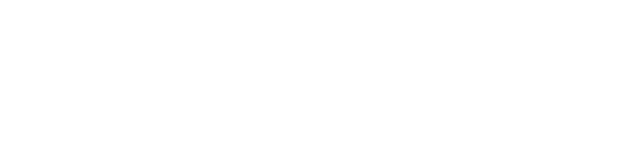
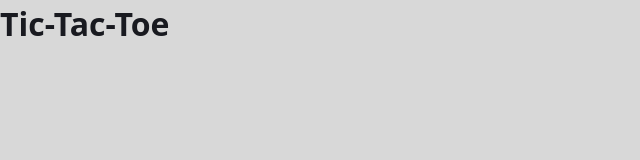
Before and after one commit to mosfi99/tic-tac-toe, a plain HTML site: page index.html in a window 1280 px wide. Shown: the whole page, without its empty margins (0-640 px from the left). Drawn offline with Linux system fonts and the light colour scheme.

Commit message:
Add HTML structure and CSS reset

```diff
--- a/index.html
+++ b/index.html
@@ -7,5 +7,10 @@
 		<link rel="stylesheet" href="style.css" />
 		<script src="./script.js" defer></script>
 	</head>
-	<body></body>
+	<body>
+		<header><h1>Tic-Tac-Toe</h1></header>
+		<main>
+			<section class="board"></section>
+		</main>
+	</body>
 </html>
--- a/style.css
+++ b/style.css
@@ -0,0 +1,134 @@
+/* reset */
+*,
+*::before,
+*::after {
+	box-sizing: border-box;
+}
+
+* {
+	margin: 0;
+}
+
+html {
+	scroll-behavior: smooth;
+}
+
+body {
+	line-height: 1.5;
+	-webkit-font-smoothing: antialiased;
+}
+
+img,
+picture,
+video,
+canvas,
+svg {
+	display: block;
+	max-width: 100%;
+}
+
+input,
+button,
+textarea,
+select {
+	font: inherit;
+}
+
+button {
+	background: none;
+	border: none;
+	padding: 0;
+	cursor: pointer;
+}
+
+p,
+h1,
+h2,
+h3,
+h4,
+h5,
+h6 {
+	overflow-wrap: break-word;
+}
+
+p {
+	text-wrap: pretty;
+}
+h1,
+h2,
+h3,
+h4,
+h5,
+h6 {
+	text-wrap: balance;
+}
+/* end of reset */
+
+/* variables */
+:root {
+	font-size: 16px;
+
+	/* responsive font sizes */
+	--f-s: clamp(0.95rem, 0.25vw + 0.85rem, 1rem);
+	--f-m: clamp(1.1rem, 0.3vw + 1rem, 1.125rem);
+	--f-l: clamp(1.25rem, 0.4vw + 1rem, 1.5rem);
+
+	/* line height */
+	--lh-tight: 1.2;
+	--lh-relaxed: 1.75;
+
+	/* spacing rem */
+	--rem-0-25: 0.25rem;
+	--rem-0-50: 0.5rem;
+	--rem-1: 1rem;
+	--rem-1-25: 1.25rem;
+	--rem-1-50: 1.5rem;
+	--rem-2: 2rem;
+	--rem-3: 3rem;
+	--rem-4: 4rem;
+	--rem-5: 5rem;
+
+	/* contextual spacing */
+	--em-0-25: 0.25em;
+	--em-0-5: 0.5em;
+	--em-1: 1em;
+	--em-1-50: 1.5em;
+	--em-2: 2em;
+
+	/* colors  */
+	--bg-clr-dark: #191a20;
+	--bg-clr-light: #d8d8d8;
+	--border-clr: #3367a3;
+	--hover-clr: #3367a377;
+
+	--text-clr-light: #d8d8d8;
+	--text-clr-dark: #191a20;
+
+	/* UI validation */
+	--success-clr: #0fc975;
+	--focus-clr: #fff697;
+	--error-clr: #ff897e;
+
+	/* shadows */
+	--shadow: 0 0 var(--rem-1);
+}
+
+body {
+	font-family: system-ui, sans-serif;
+	background-color: var(--bg-clr-light);
+	color: var(--text-clr-dark);
+	min-height: 100vh;
+}
+
+/* a11y */
+:focus-visible {
+	outline: 2px solid var(--focus-clr);
+	outline-offset: 2px;
+}
+
+/* utilities */
+.container {
+	width: 80%;
+	max-width: 750px;
+	margin: 0 auto;
+}
```
